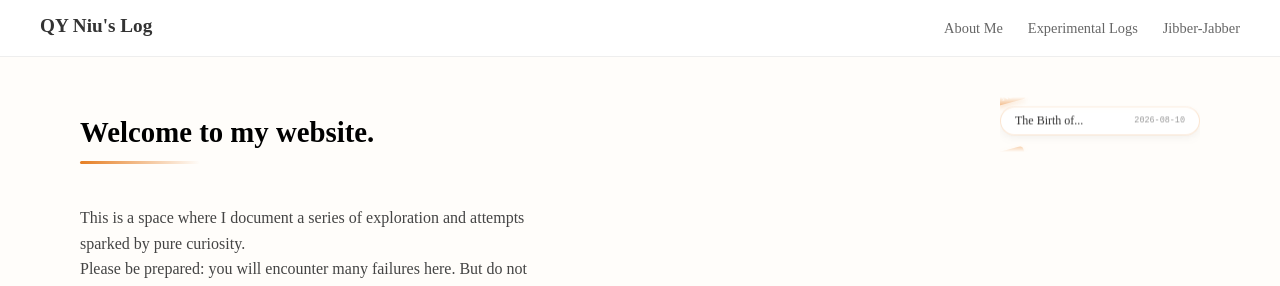
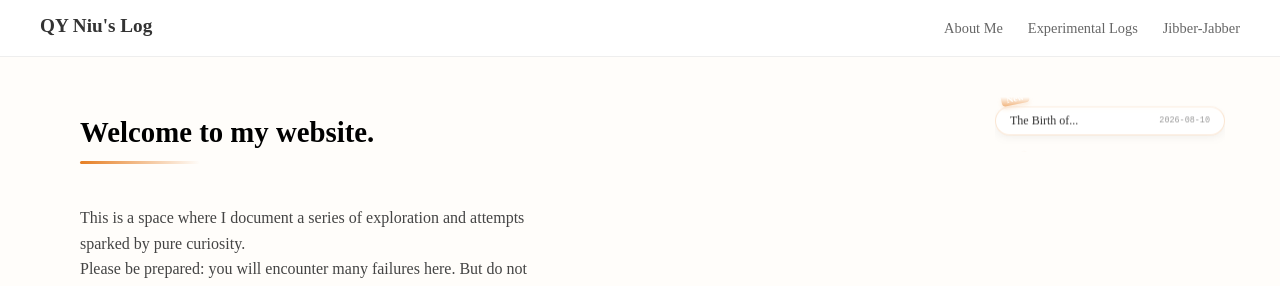
Before and after one commit to nqy-exp/nqy-exp.github.io, a Jekyll site: the page built from index.md, in a window 1280 px wide. Shown: the top 286 px of the page. Built offline with Jekyll 4.4.1, drawn with Linux system fonts in a browser that asks for light colours.

Commit message:
Update style.css
change news bubble css

```diff
--- a/assets/css/style.css
+++ b/assets/css/style.css
@@ -1772,48 +1772,48 @@ font-weight: bold;
 }
 
 /* =========================================
-   【最终版】分步跳动更新流 (Step-wise Pop Animation)
+   【最终优化版】分步跳动更新流 (Fix: New Tag & Position)
    ========================================= */
 
 main.hero-container {
     position: relative !important;
 }
 
-/* 视口容器：控制显示范围和上下遮罩 */
+/* 1. 视口容器：调整了宽度和右边距，并确保标签不被剪切 */
 main.hero-container .marquee-viewport {
     position: absolute !important;
     top: 40px !important;
-    right: 40px !important;
-    width: 200px !important;        /* 略微加宽以容纳标签 */
-    height: 55px !important;        /* 高度刚好容纳一个泡泡 */
+    right: 15px !important;          /* 【修改】更靠近屏幕右侧 */
+    width: 230px !important;         /* 【修改】加宽容器，给标签留出空间 */
+    height: 55px !important;
     overflow: hidden !important;
     z-index: 9999 !important;
     display: block !important;
 
-    /* 上下渐隐遮罩：实现“上下露出一半”的感觉 */
+    /* 上下渐隐遮罩 */
     mask-image: linear-gradient(to bottom, transparent 0%, black 30%, black 70%, transparent 100%);
     -webkit-mask-image: linear-gradient(to bottom, transparent 0%, black 30%, black 70%, transparent 100%);
 }
 
-/* 轨道：负责控制“跳跃”的节奏 */
+/* 2. 滚动轨道 */
 main.hero-container .marquee-track {
     display: flex !important;
     flex-direction: column !important;
-    gap: 12px !important;           /* 泡泡间的间距 */
-    animation: step-jump 15s cubic-bezier(0.645, 0.045, 0.355, 1) infinite !important;
-}
-
-/* 每一个泡泡的包装层，用来承载 New 标签和跳动动画 */
+    gap: 12px !important;
+    animation: step-jump-final 15s cubic-bezier(0.645, 0.045, 0.355, 1) infinite !important;
+}
+
+/* 3. 包装层 */
 main.hero-container .marquee-item-wrapper {
     position: relative !important;
     display: flex !important;
     align-items: center !important;
     justify-content: center !important;
-    height: 50px !important;        /* 泡泡高度 */
+    height: 50px !important;
     flex-shrink: 0 !important;
 }
 
-/* 单个泡泡样式 */
+/* 4. 单个泡泡样式 */
 main.hero-container .marquee-item {
     display: flex !important;
     align-items: center !important;
@@ -1828,20 +1828,20 @@ main.hero-container .marquee-item {
     box-shadow: 0 4px 10px rgba(0,0,0,0.05) !important;
 }
 
-/* 左上角斜着的 New 标签 */
+/* 5. 【修复】New 标签：调整定位，使其在泡泡内部可见 */
 main.hero-container .new-tag {
     position: absolute !important;
-    top: -8px !important;
-    left: -5px !important;
+    top: -4px !important;           /* 【修改】稍微减小负值，防止被剪切 */
+    left: 6px !important;           /* 【修改】从左侧边缘向内移 */
     background-color: #e67e22 !important;
     color: white !important;
     font-size: 0.6em !important;
-    padding: 2px 6px !important;
+    padding: 1px 5px !important;
     border-radius: 4px !important;
-    transform: rotate(-15deg) !important; /* 关键：倾斜 */
+    transform: rotate(-12deg) !important; /* 保持斜角 */
     font-weight: bold !important;
     z-index: 10 !important;
-    box-shadow: 0 2px 5px rgba(230, 126, 34, 0.4) !important;
+    box-shadow: 0 2px 4px rgba(230, 126, 34, 0.3) !important;
 }
 
 main.hero-container .m-title {
@@ -1850,7 +1850,7 @@ main.hero-container .m-title {
     white-space: nowrap !important;
     overflow: hidden !important;
     text-overflow: ellipsis !important;
-    max-width: 100px !important;
+    max-width: 110px !important;     /* 【修改】稍微增加宽度，配合容器变宽 */
 }
 
 main.hero-container .m-date {
@@ -1860,36 +1860,24 @@ main.hero-container .m-date {
     font-family: monospace !important;
 }
 
-/* =========================================
-   核心逻辑：分段跳跃动画 (Step Animation)
-   ========================================= */
-@keyframes step-jump {
-    /* 假设有3个泡泡，每个泡泡占约33%的时间 */
-    /* 我们让它在每个阶段“停顿”，然后快速“跳转” */
-
-    /* 第一篇：展示 (0% - 30%) */
+/* 6. 跳跃动画 */
+@keyframes step-jump-final {
     0%, 30% { transform: translateY(0); }
-
-    /* 跳转到第二篇 (30% - 35%) */
-    35%, 65% { transform: translateY(calc(-1 * (50px + 12px))); } /* 50px高度 + 12px间距 */
-
-    /* 跳转到第三篇 (65% - 70%) */
+    35%, 65% { transform: translateY(calc(-1 * (50px + 12px))); }
     70%, 95% { transform: translateY(calc(-2 * (50px + 12px))); }
-
-    /* 最后回到起点实现无缝循环 (95% - 100%) */
     100% { transform: translateY(calc(-3 * (50px + 12px))); }
 }
 
-/* 鼠标悬停时停止跳动，方便点击 */
+/* 悬停停止 */
 main.hero-container .marquee-viewport:hover .marquee-track {
     animation-play-state: paused !important;
 }
 
-/* 手机端适配 */
+/* 移动端适配 */
 @media (max-width: 768px) {
     main.hero-container .marquee-viewport {
-        top: 70px !important;
+        top: 5px !important;
         right: 15px !important;
-        width: 170px !important;
-    }
-}
+        width: 180px !important; /* 手机端稍宽一点 */
+    }
+}
```
